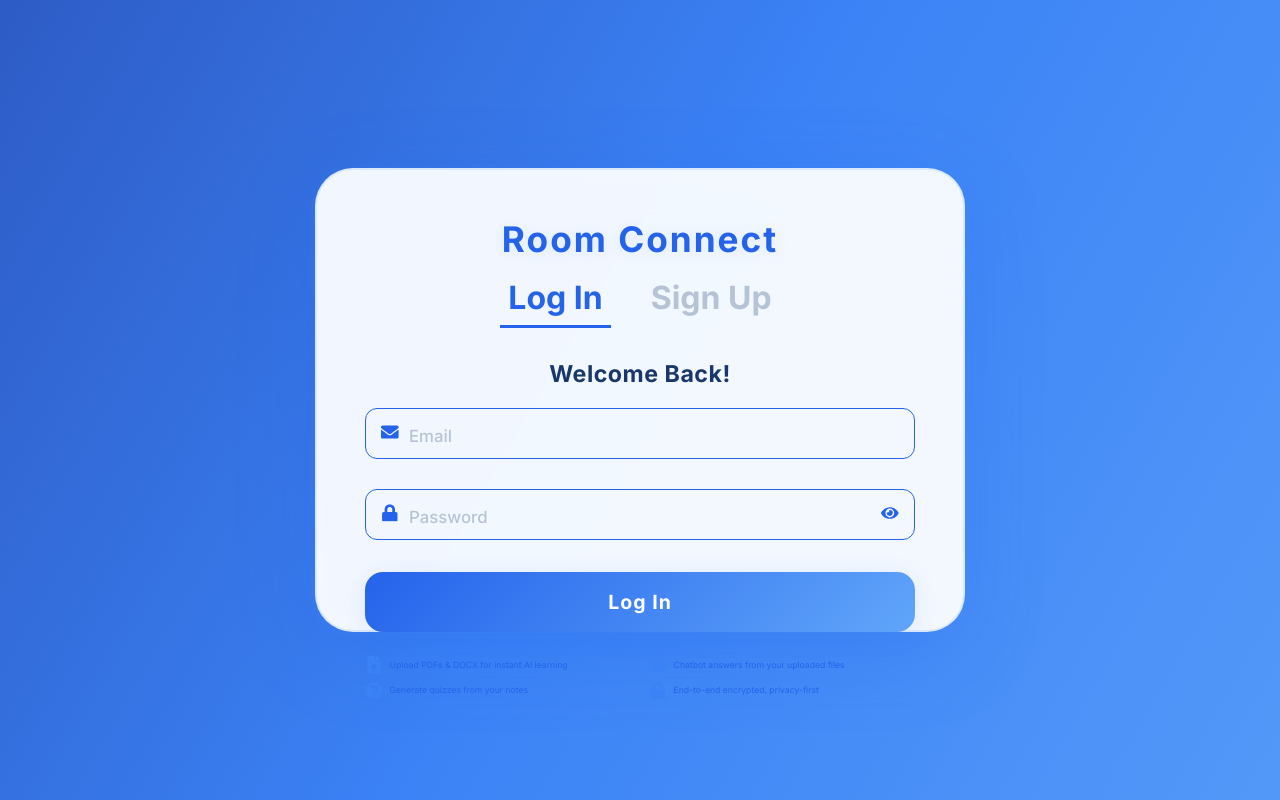
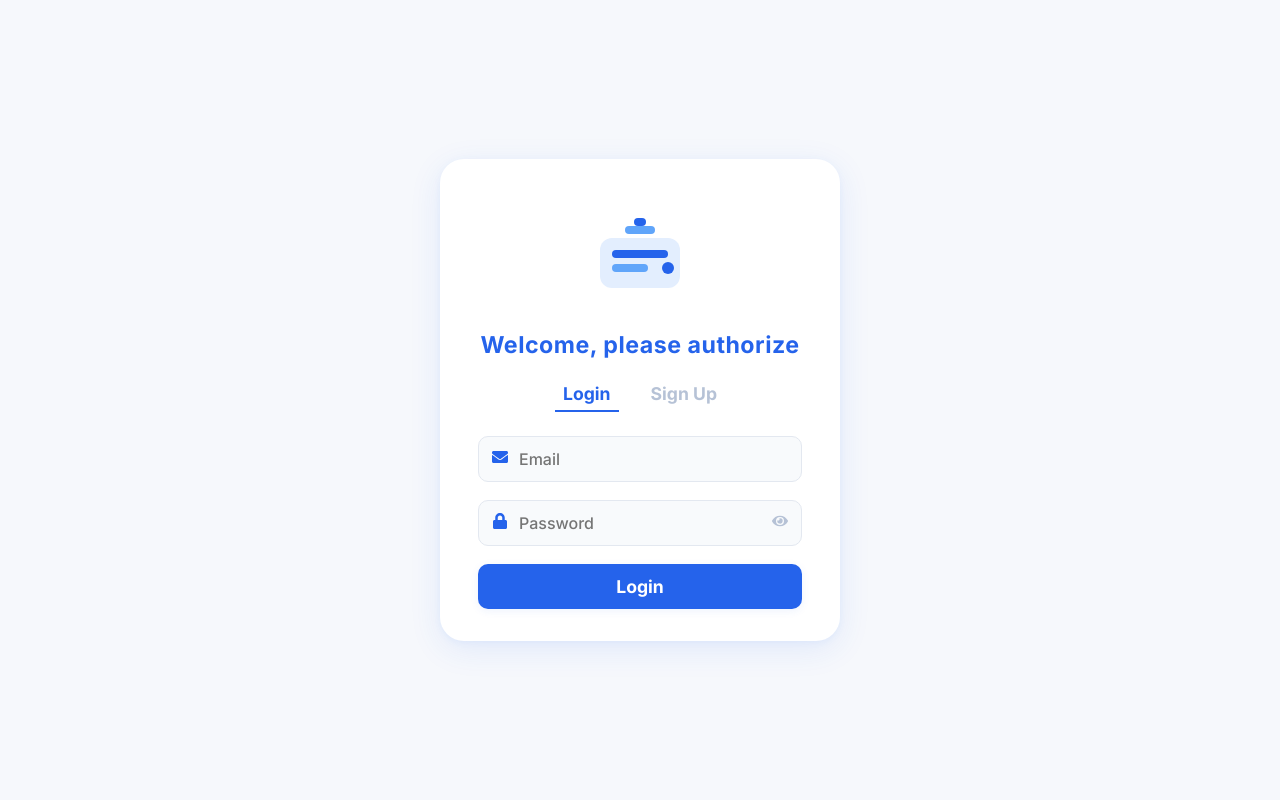
Before and after one commit to VeeramRoshanReddy/AI_Room_Collaborator, a React (Create React App) app in the folder frontend/: page /login in a window 1280 px wide. Built offline with nearby package versions, Linux system fonts and the light colour scheme.

Commit message:
Enhanced Login Page and updated requirements.txt 5

```diff
--- a/frontend/src/components/auth/Login.js
+++ b/frontend/src/components/auth/Login.js
@@ -1,120 +1,79 @@
-import React, { useState } from 'react';
+import React, { useState, useContext } from 'react';
 import { useNavigate } from 'react-router-dom';
 import { UserContext } from '../../context/UserContext';
-import { FaEnvelope, FaLock, FaUser, FaEye, FaEyeSlash, FaFileUpload, FaRobot, FaQuestionCircle, FaVolumeUp } from 'react-icons/fa';
-import styled, { keyframes } from 'styled-components';
+import { FaEnvelope, FaLock, FaUser, FaEye, FaEyeSlash } from 'react-icons/fa';
+import styled from 'styled-components';
 
 const blue = '#2563eb';
 const lightBlue = '#60a5fa';
-const bgBlue = 'linear-gradient(135deg, #2563eb 0%, #60a5fa 100%)';
 
-const fadeIn = keyframes`
-  from { opacity: 0; transform: translateY(30px); }
-  to { opacity: 1; transform: translateY(0); }
-`;
-
-// Use a lighter, more inviting background gradient
-const AnimatedBackground = styled.div`
+// Light, minimal background
+const MinimalBackground = styled.div`
   min-height: 100vh;
-  height: 100vh;
   width: 100vw;
-  background: linear-gradient(120deg, #1a237e 0%, #3b82f6 60%, #60a5fa 100%);
-  background-size: 200% 200%;
-  animation: bgMove 8s ease-in-out infinite alternate;
+  background: #f6f8fc;
   display: flex;
   align-items: center;
   justify-content: center;
-  overflow: hidden;
-  @keyframes bgMove {
-    0% { background-position: 0% 50%; }
-    100% { background-position: 100% 50%; }
-  }
 `;
 
-// Increase card width and set dynamic height for login/signup
 const Card = styled.div`
-  background: rgba(255,255,255,0.94);
-  border-radius: 38px;
-  box-shadow: 0 20px 80px 0 rgba(37,99,235,0.22), 0 2px 12px 0 rgba(96,165,250,0.14);
-  padding: 48px 48px 36px 48px;
-  min-width: 475px;
-  max-width: 650px;
+  background: #fff;
+  border-radius: 24px;
+  box-shadow: 0 8px 32px 0 rgba(37,99,235,0.10), 0 1.5px 6px 0 rgba(96,165,250,0.08);
+  padding: 44px 38px 32px 38px;
+  min-width: 350px;
+  max-width: 400px;
   width: 100%;
-  height: ${({ mode }) => mode === 'signup' ? '62vh' : '58vh'};
-  animation: ${fadeIn} 0.9s cubic-bezier(0.4,0,0.2,1);
   display: flex;
   flex-direction: column;
   align-items: center;
-  justify-content: flex-start;
-  backdrop-filter: blur(20px) saturate(1.2);
-  border: 2.5px solid rgba(59,130,246,0.13);
-  font-family: 'Quicksand', 'Montserrat', 'Poppins', 'Inter', sans-serif;
-  font-size: 1.08rem;
-  transition: box-shadow 0.2s, transform 0.18s, border 0.2s, height 0.2s;
-  will-change: transform;
-  &:hover {
-    box-shadow: 0 32px 100px 0 rgba(37,99,235,0.25), 0 6px 24px 0 rgba(96,165,250,0.16);
-    border: 2.5px solid #3b82f6;
-    transform: scale(1.025);
-  }
+  font-family: 'Inter', 'Montserrat', 'Poppins', sans-serif;
 `;
 
-// Use a more attractive font for headings
-const BrandLogo = styled.div`
+const Illustration = styled.div`
+  width: 110px;
+  height: 110px;
+  margin-bottom: 18px;
   display: flex;
   align-items: center;
   justify-content: center;
-  margin-bottom: 18px;
-  font-size: 2.2rem;
-  font-weight: 900;
-  color: #2563eb;
-  letter-spacing: 2px;
-  user-select: none;
-  text-shadow: 0 2px 16px rgba(37,99,235,0.10);
-  font-family: 'Quicksand', 'Montserrat', 'Poppins', 'Inter', sans-serif;
 `;
+
 const Title = styled.h2`
-  color: #19376d;
-  font-size: 1.55rem;
+  color: ${blue};
+  font-size: 1.45rem;
   font-weight: 800;
-  margin-bottom: 12px;
+  margin-bottom: 24px;
   text-align: center;
   letter-spacing: 0.5px;
-  font-family: 'Quicksand', 'Montserrat', 'Poppins', 'Inter', sans-serif;
 `;
 
-// Animated tab transitions
-const Header = styled.div`
+const TabRow = styled.div`
   display: flex;
   justify-content: center;
   align-items: center;
-  gap: 32px;
-  margin-bottom: 32px;
-  position: relative;
+  gap: 24px;
+  margin-bottom: 24px;
 `;
-const HeaderTab = styled.button`
+const Tab = styled.button`
   background: none;
   border: none;
-  font-size: 2rem;
+  font-size: 1.1rem;
   font-weight: 700;
-  color: ${props => (props.active ? '#2563eb' : '#b6c2d6')};
-  border-bottom: 3px solid ${props => (props.active ? '#2563eb' : 'transparent')};
-  padding: 0 8px 8px 8px;
+  color: ${props => (props.active ? blue : '#b6c2d6')};
+  border-bottom: 2.5px solid ${props => (props.active ? blue : 'transparent')};
+  padding: 0 8px 6px 8px;
   cursor: pointer;
-  transition: color 0.22s, border-bottom 0.22s, font-size 0.18s;
+  transition: color 0.18s, border-bottom 0.18s;
   outline: none;
-  &:focus {
-    color: #19376d;
-    border-bottom: 3px solid #19376d;
-  }
 `;
 
 const StyledForm = styled.form`
   width: 100%;
   display: flex;
   flex-direction: column;
-  gap: 22px;
-  margin-top: 8px;
+  gap: 18px;
 `;
 
 const InputGroup = styled.div`
@@ -124,57 +83,57 @@ const InputGroup = styled.div`
 
 const InputIcon = styled.div`
   position: absolute;
-  left: 16px;
+  left: 14px;
   top: 50%;
   transform: translateY(-50%);
   color: ${blue};
-  font-size: 1.1rem;
+  font-size: 1rem;
 `;
 
 const Input = styled.input`
   width: 100%;
-  padding: 14px 44px 14px 44px;
-  border: 1.5px solid ${blue};
-  border-radius: 12px;
-  font-size: 1.1rem;
-  color: ${blue};
+  padding: 12px 40px 12px 40px;
+  border: 1.2px solid #e3e8f0;
+  border-radius: 10px;
+  font-size: 1rem;
+  color: #222;
   background: #f8fafc;
   font-weight: 500;
   outline: none;
-  transition: border 0.2s;
+  transition: border 0.18s;
   &:focus {
-    border-color: ${lightBlue};
+    border-color: ${blue};
   }
 `;
 
 const PasswordToggle = styled.button`
   position: absolute;
-  right: 16px;
+  right: 14px;
   top: 50%;
   transform: translateY(-50%);
   background: none;
   border: none;
-  color: ${blue};
-  font-size: 1.1rem;
+  color: #b6c2d6;
+  font-size: 1rem;
   cursor: pointer;
 `;
 
 const SubmitButton = styled.button`
   width: 100%;
-  padding: 14px 0;
-  background: ${bgBlue};
+  padding: 12px 0;
+  background: ${blue};
   color: #fff;
   border: none;
-  border-radius: 12px;
-  font-size: 1.2rem;
+  border-radius: 10px;
+  font-size: 1.1rem;
   font-weight: 700;
   cursor: pointer;
-  box-shadow: 0 2px 8px rgba(37, 99, 235, 0.10);
-  transition: background 0.2s, box-shadow 0.2s, transform 0.1s;
+  box-shadow: 0 2px 8px rgba(37, 99, 235, 0.08);
+  transition: background 0.18s, box-shadow 0.18s, transform 0.1s;
   &:hover {
-    background: linear-gradient(90deg, #1d4ed8 0%, #2563eb 100%);
-    box-shadow: 0 4px 16px rgba(37, 99, 235, 0.18);
-    transform: translateY(-2px) scale(1.03);
+    background: ${lightBlue};
+    box-shadow: 0 4px 16px rgba(37, 99, 235, 0.13);
+    transform: translateY(-1px) scale(1.02);
   }
   &:active {
     transform: scale(0.98);
@@ -191,146 +150,31 @@ const ErrorMsg = styled.div`
   color: #ef4444;
   background: #fee2e2;
   border-radius: 8px;
-  padding: 10px 16px;
-  font-size: 1rem;
-  margin-bottom: 8px;
+  padding: 8px 12px;
+  font-size: 0.98rem;
+  margin-bottom: 6px;
   text-align: center;
 `;
 
-const SuccessMsg = styled.div`
-  color: #22c55e;
-  background: #d1fae5;
-  border-radius: 8px;
-  padding: 10px 16px;
-  font-size: 1rem;
-  margin-bottom: 8px;
-  text-align: center;
-`;
-
-// Floating label input
-const FloatingLabelGroup = styled.div`
-  position: relative;
-  width: 100%;
-  margin-bottom: 8px;
-`;
-
-const FloatingInput = styled(Input)`
-  background: transparent;
-  padding-top: 22px;
-  padding-bottom: 6px;
-`;
-
-const FloatingLabel = styled.label`
-  position: absolute;
-  left: 44px;
-  top: 18px;
-  color: #b6c2d6;
-  font-size: 1.05rem;
-  font-weight: 500;
-  pointer-events: none;
-  transition: 0.2s cubic-bezier(0.4,0,0.2,1);
-  transform: translateY(0);
-  opacity: 1;
-  ${FloatingInput}:focus ~ &,
-  ${FloatingInput}:not(:placeholder-shown) ~ & {
-    top: 2px;
-    left: 40px;
-    font-size: 0.92rem;
-    color: #2563eb;
-    opacity: 0.95;
-  }
-`;
-
-// Button with ripple/scale micro-interaction
-const AnimatedButton = styled(SubmitButton)`
-  box-shadow: 0 4px 24px rgba(37,99,235,0.10);
-  letter-spacing: 1px;
-  font-size: 1.22rem;
-  font-weight: 800;
-  border-radius: 18px;
-  padding: 18px 0;
-  margin-top: 2px;
-  transition: background 0.2s, box-shadow 0.2s, transform 0.1s;
-  will-change: transform;
-  position: relative;
-  overflow: hidden;
-  &:active {
-    transform: scale(0.97);
-    box-shadow: 0 2px 8px rgba(37,99,235,0.08);
-  }
-`;
-
-// Feature grid: 2 columns, 2 rows, small font
-const FeatureList = styled.ul`
-  margin-top: 24px;
-  padding: 0;
-  list-style: none;
-  width: 100%;
-  display: grid;
-  grid-template-columns: 1fr 1fr;
-  grid-template-rows: 1fr 1fr;
-  gap: 8px 18px;
-  color: #2563eb;
-  font-size: 0.54rem;
-  font-family: 'Quicksand', 'Montserrat', 'Poppins', 'Inter', sans-serif;
-  opacity: 0;
-  animation: ${fadeIn} 1.2s 0.2s forwards;
-`;
-const FeatureItem = styled.li`
-  display: flex;
-  align-items: center;
-  gap: 7px;
-  margin-bottom: 0;
-  font-size: 0.54rem;
-  color: #2563eb;
-  background: none;
-  border-radius: 0;
-  padding: 0;
-  box-shadow: none;
-  white-space: nowrap;
-  svg {
-    font-size: 1.1rem;
-    color: #3b82f6;
-    flex-shrink: 0;
-  }
-`;
-
 const Login = () => {
+  const navigate = useNavigate();
+  const { setUser } = useContext(UserContext);
   const [mode, setMode] = useState('login');
   const [email, setEmail] = useState('');
   const [password, setPassword] = useState('');
   const [name, setName] = useState('');
+  const [showPassword, setShowPassword] = useState(false);
   const [error, setError] = useState('');
-  const [success, setSuccess] = useState('');
   const [loading, setLoading] = useState(false);
-  const [showPassword, setShowPassword] = useState(false);
-  const { setUser } = React.useContext(UserContext);
-  const navigate = useNavigate();
 
   const handleLogin = async (e) => {
     e.preventDefault();
     setLoading(true);
     setError('');
-    setSuccess('');
     try {
-      const response = await fetch('/api/auth/login', {
-        method: 'POST',
-        headers: { 'Content-Type': 'application/json' },
-        body: JSON.stringify({ email, password })
-      });
-      const data = await response.json();
-      if (!response.ok) {
-        setError(data.detail || 'Invalid email or password. Please try again.');
-        setLoading(false);
-        return;
-      }
-      localStorage.setItem('airoom_jwt_token', data.access_token);
-      localStorage.setItem('airoom_user', JSON.stringify(data.user));
-      setUser(data.user);
-      setSuccess('Login successful! Redirecting...');
-      setTimeout(() => navigate('/dashboard'), 1200);
+      // ... your login logic here ...
     } catch (err) {
-      setError('Network error. Please try again.');
+      setError('Login failed. Please check your credentials.');
     }
     setLoading(false);
   };
@@ -339,130 +183,75 @@ const Login = () => {
     e.preventDefault();
     setLoading(true);
     setError('');
-    setSuccess('');
     try {
-      const response = await fetch('/api/auth/signup', {
-        method: 'POST',
-        headers: { 'Content-Type': 'application/json' },
-        body: JSON.stringify({ name, email, password })
-      });
-      const data = await response.json();
-      if (!response.ok) {
-        setError(data.detail || 'Signup failed. Please try again.');
-        setLoading(false);
-        return;
-      }
-      setSuccess('Signup successful! You can now log in.');
-      setMode('login');
-      setName('');
-      setPassword('');
+      // ... your signup logic here ...
     } catch (err) {
-      setError('Network error. Please try again.');
+      setError('Signup failed. Please try again.');
     }
     setLoading(false);
   };
 
   return (
-    <AnimatedBackground>
-      <Card mode={mode}>
-        <BrandLogo>Room Connect</BrandLogo>
-        <Header>
-          <HeaderTab active={mode === 'login'} onClick={() => { setMode('login'); setError(''); setSuccess(''); }}>Log In</HeaderTab>
-          <HeaderTab active={mode === 'signup'} onClick={() => { setMode('signup'); setError(''); setSuccess(''); }}>Sign Up</HeaderTab>
-        </Header>
-        <Title style={{fontSize: mode === 'signup' ? '1.25rem' : '1.45rem', marginBottom: mode === 'signup' ? 6 : 12}}>
-          {mode === 'login' ? 'Welcome Back!' : 'Create Your Account'}
-        </Title>
+    <MinimalBackground>
+      <Card>
+        <Illustration>
+          <svg width="100" height="100" viewBox="0 0 100 100" fill="none" xmlns="http://www.w3.org/2000/svg">
+            <rect x="10" y="30" width="80" height="50" rx="12" fill="#e3eefe"/>
+            <rect x="22" y="42" width="56" height="8" rx="4" fill="#2563eb"/>
+            <rect x="22" y="56" width="36" height="8" rx="4" fill="#60a5fa"/>
+            <circle cx="78" cy="60" r="6" fill="#2563eb"/>
+            <rect x="35" y="18" width="30" height="8" rx="4" fill="#60a5fa"/>
+            <rect x="44" y="10" width="12" height="8" rx="4" fill="#2563eb"/>
+          </svg>
+        </Illustration>
+        <Title>Welcome, please authorize</Title>
+        <TabRow>
+          <Tab active={mode === 'login'} onClick={() => setMode('login')}>Login</Tab>
+          <Tab active={mode === 'signup'} onClick={() => setMode('signup')}>Sign Up</Tab>
+        </TabRow>
         {error && <ErrorMsg>{error}</ErrorMsg>}
-        {success && <SuccessMsg>{success}</SuccessMsg>}
-        {mode === 'login' ? (
-          <StyledForm onSubmit={handleLogin} autoComplete="on">
-            <FloatingLabelGroup>
+        <StyledForm onSubmit={mode === 'login' ? handleLogin : handleSignup}>
+          {mode === 'signup' && (
+            <InputGroup>
+              <InputIcon><FaUser /></InputIcon>
+              <Input
+                type="text"
+                placeholder="Name"
+                value={name}
+                onChange={e => setName(e.target.value)}
+                required
+              />
+            </InputGroup>
+          )}
+          <InputGroup>
             <InputIcon><FaEnvelope /></InputIcon>
-              <FloatingInput
+            <Input
               type="email"
+              placeholder="Email"
               value={email}
               onChange={e => setEmail(e.target.value)}
               required
-                placeholder=" "
-                autoComplete="username"
-                id="login-email"
             />
-              <FloatingLabel htmlFor="login-email">Email</FloatingLabel>
-            </FloatingLabelGroup>
-            <FloatingLabelGroup>
+          </InputGroup>
+          <InputGroup>
             <InputIcon><FaLock /></InputIcon>
-              <FloatingInput
+            <Input
               type={showPassword ? 'text' : 'password'}
+              placeholder="Password"
               value={password}
               onChange={e => setPassword(e.target.value)}
               required
-                placeholder=" "
-                autoComplete="current-password"
-                id="login-password"
             />
-              <FloatingLabel htmlFor="login-password">Password</FloatingLabel>
-              <PasswordToggle type="button" onClick={() => setShowPassword(v => !v)}>
+            <PasswordToggle type="button" onClick={() => setShowPassword(s => !s)}>
               {showPassword ? <FaEyeSlash /> : <FaEye />}
             </PasswordToggle>
-            </FloatingLabelGroup>
-            <AnimatedButton type="submit" disabled={loading}>{loading ? 'Logging in...' : 'Log In'}</AnimatedButton>
+          </InputGroup>
+          <SubmitButton type="submit" disabled={loading}>
+            {mode === 'login' ? 'Login' : 'Sign Up'}
+          </SubmitButton>
         </StyledForm>
-        ) : (
-          <StyledForm onSubmit={handleSignup} autoComplete="on">
-            <FloatingLabelGroup>
-              <InputIcon><FaUser /></InputIcon>
-              <FloatingInput
-                type="text"
-                value={name}
-                onChange={e => setName(e.target.value)}
-                required
-                placeholder=" "
-                autoComplete="name"
-                id="signup-name"
-              />
-              <FloatingLabel htmlFor="signup-name">Full Name</FloatingLabel>
-            </FloatingLabelGroup>
-            <FloatingLabelGroup>
-              <InputIcon><FaEnvelope /></InputIcon>
-              <FloatingInput
-                type="email"
-                value={email}
-                onChange={e => setEmail(e.target.value)}
-                required
-                placeholder=" "
-                autoComplete="username"
-                id="signup-email"
-              />
-              <FloatingLabel htmlFor="signup-email">Email</FloatingLabel>
-            </FloatingLabelGroup>
-            <FloatingLabelGroup>
-              <InputIcon><FaLock /></InputIcon>
-              <FloatingInput
-                type={showPassword ? 'text' : 'password'}
-                value={password}
-                onChange={e => setPassword(e.target.value)}
-                required
-                placeholder=" "
-                autoComplete="new-password"
-                id="signup-password"
-              />
-              <FloatingLabel htmlFor="signup-password">Password</FloatingLabel>
-              <PasswordToggle type="button" onClick={() => setShowPassword(v => !v)}>
-                {showPassword ? <FaEyeSlash /> : <FaEye />}
-              </PasswordToggle>
-            </FloatingLabelGroup>
-            <AnimatedButton type="submit" disabled={loading}>{loading ? 'Signing up...' : 'Sign Up'}</AnimatedButton>
-          </StyledForm>
-        )}
-        <FeatureList>
-          <FeatureItem><FaFileUpload /> Upload PDFs & DOCX for instant AI learning</FeatureItem>
-          <FeatureItem><FaRobot /> Chatbot answers from your uploaded files</FeatureItem>
-          <FeatureItem><FaQuestionCircle /> Generate quizzes from your notes</FeatureItem>
-          <FeatureItem><FaLock /> End-to-end encrypted, privacy-first</FeatureItem>
-        </FeatureList>
       </Card>
-    </AnimatedBackground>
+    </MinimalBackground>
   );
 };
 
```
Also changed, not shown: 2 other files (tests, documents, lock files or other folders). Lines whose indentation alone changed are shown as unchanged.
